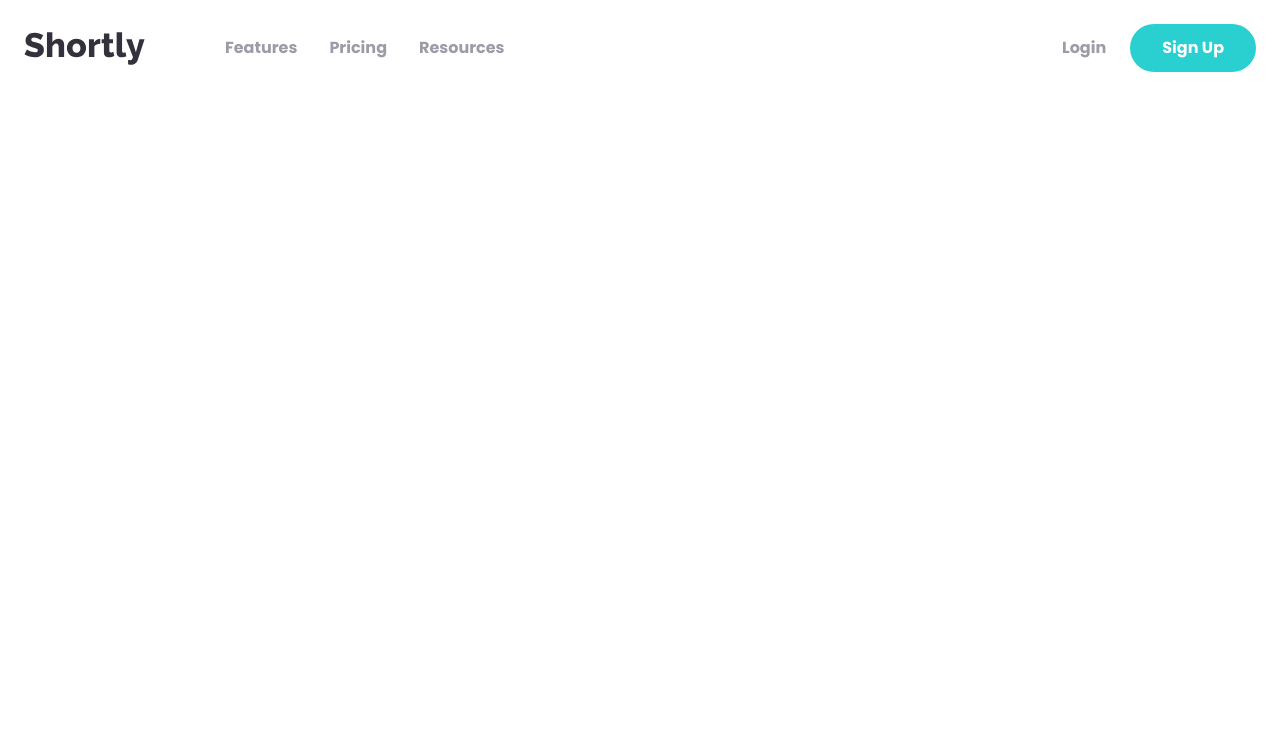
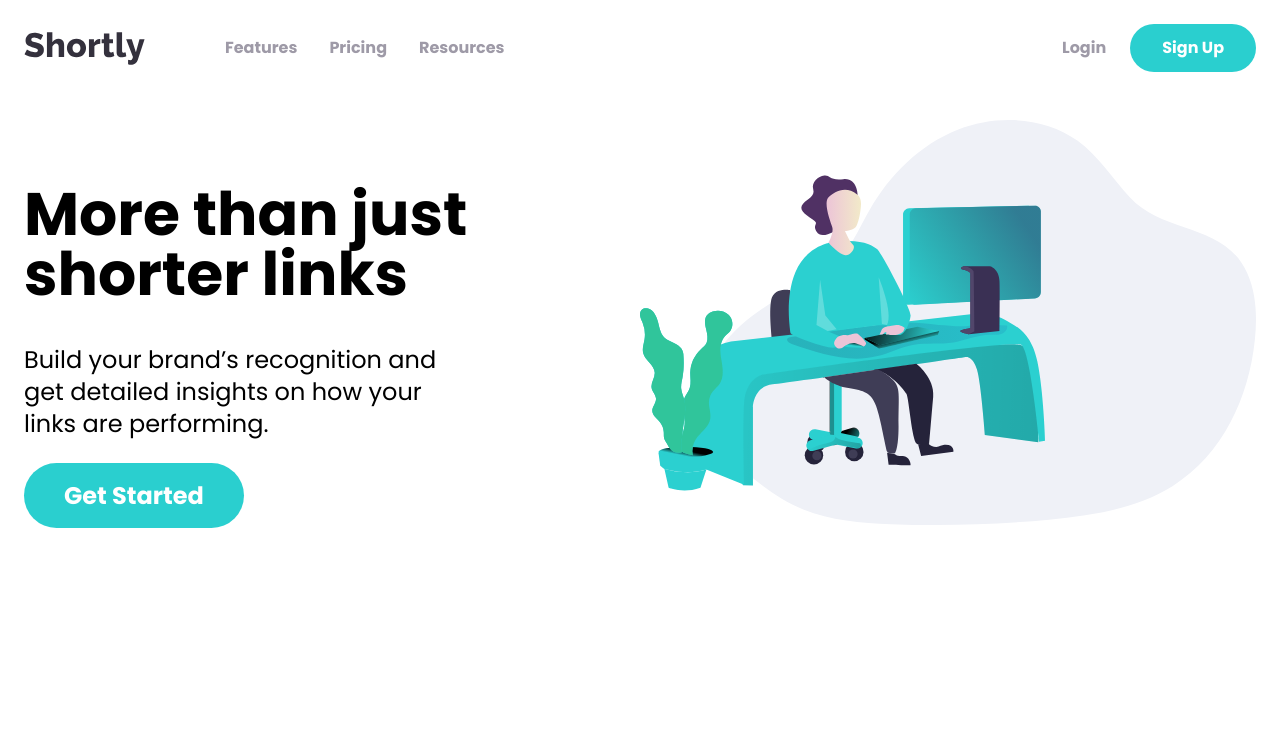
Before and after one commit to ahmetcankaratas/shortly, a website: page index.html in a window 1280 px wide. Drawn offline with Linux system fonts and the light colour scheme.

Commit message:
add hero section

```diff
--- a/index.html
+++ b/index.html
@@ -51,19 +51,47 @@
           </a>
         </div>
         <!-- @todo Hamburger Menu -->
-
       </div>
       <!-- @todo Mobile Menu -->
     </nav>
 
+    <!-- Hero Section -->
+    <section id="hero">
+      <!-- Hero Container -->
+      <div class="container flex flex-col-reverse mx-auto p-6 lg:flex-row">
+        <!-- Content Container -->
+        <div class="flex flex-col space-y-10 mb-44 lg:mt-16 lg:w-1/2 xl:mb-52">
+          <h1
+            class="text-5xl font-bold text-center lg:text-6xl lg:max-w-md lg:text-left"
+          >
+            More than just shorter links
+          </h1>
+          <p
+            class="text-2xl text-center text-gray-400 lg:max-w-md lg:text-left"
+          >
+            Build your brand’s recognition and get detailed insights on how your
+            links are performing.
+          </p>
+          <div class="mx-auto lg:mx-0">
+            <a
+              href="#"
+              class="py-5 px-10 text-2xl font-bold text-white bg-cyan rounded-full lg:py-4 hover:opacity-70"
+            >
+              Get Started
+            </a>
+          </div>
+        </div>
+        <!-- Image -->
+        <div class="mb-24 mx-auto md:w-180 lg:mb-0 lg:w-1/2">
+          <img src="./assets/images/illustration-working.svg" alt="">
+        </div>
+      </div>
+    </section>
+
     <!-- Features
 
-  More than just shorter links
 
-  Build your brand’s recognition and get detailed insights
-  on how your links are performing.
 
-  Get Started
 
   Shorten a link here...
 
```
Also changed, not shown: styles/main.css.
